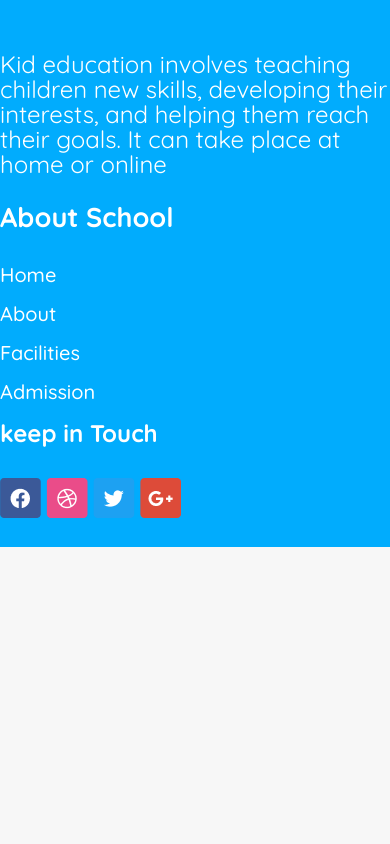
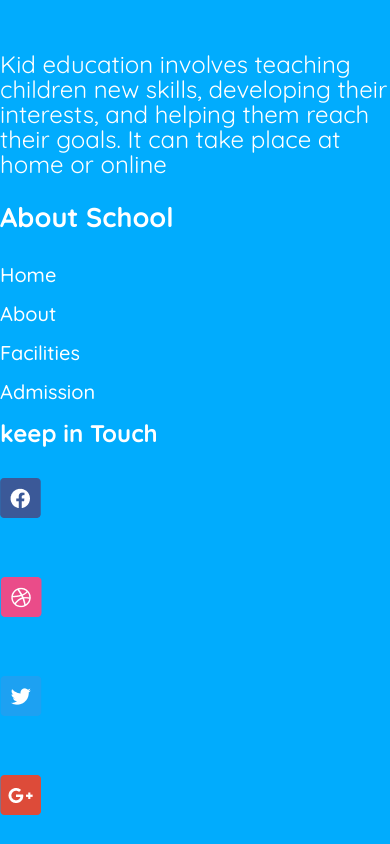
Before and after one commit to Repon-Hasan/Assignment-2, a plain HTML site: page index.html in a window 390 px wide. Shown: the part 3754-4598 px from the top of the page. Before the commit the page ends 4301 px from the top, so only its background shows below. Drawn offline with Linux system fonts and the light colour scheme.

Commit message:
responsive-website1

```diff
--- a/style.css
+++ b/style.css
@@ -758,6 +758,9 @@ footer{
 .Logo img{
   margin-bottom: 25px;
 }
+.Logo{
+  flex-direction: column;
+}
 .right-section button{
   margin: -22px 8px auto;
 }
```
